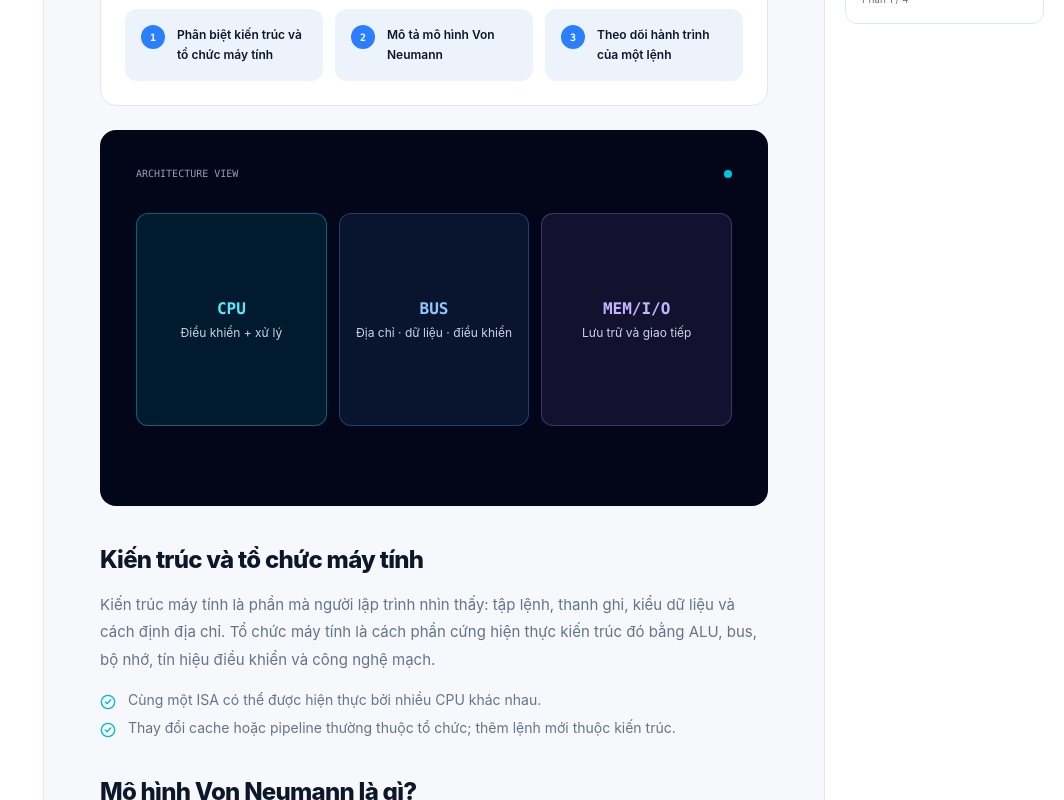
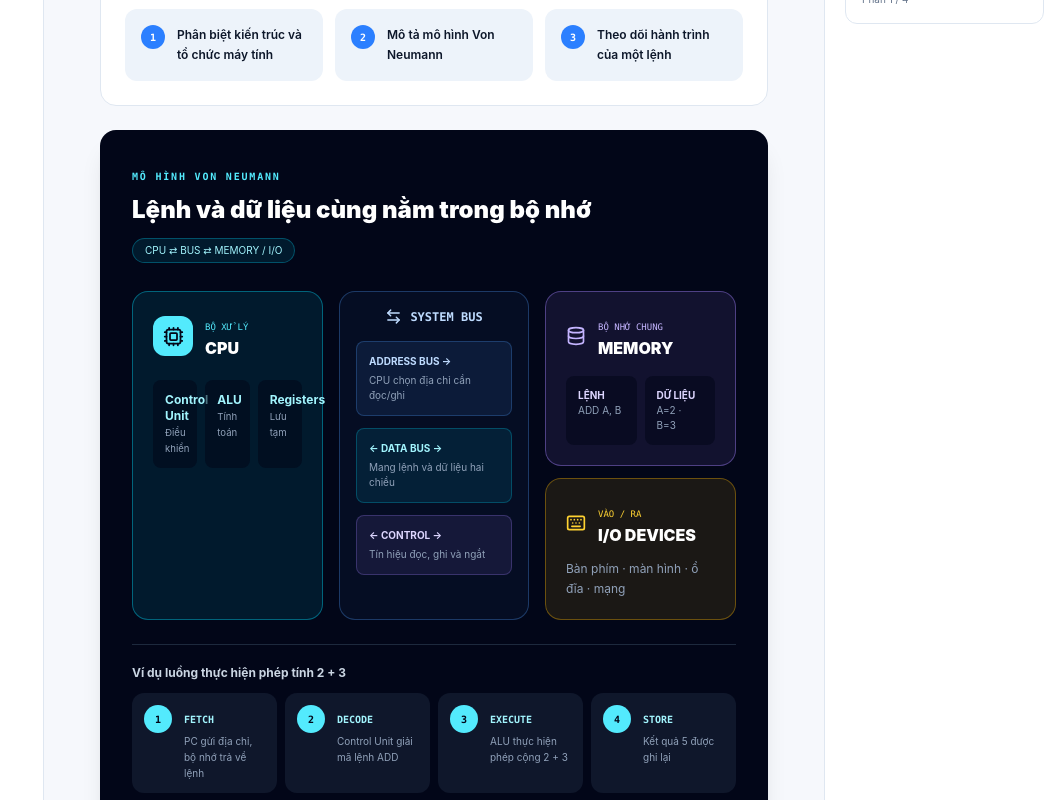
Before and after one commit to Hung007dn/ute-computer-architecture, a Next.js app: page /learn/tong-quan in a window 1280 px wide. Shown: the part 400-1200 px from the top of the page, without its empty margins (216-1280 px from the left). Built offline with nearby package versions, Linux system fonts and the light colour scheme.

Commit message:
Redesign the Von Neumann diagram

```diff
--- a/components/lesson-content-tabs.tsx
+++ b/components/lesson-content-tabs.tsx
@@ -8,11 +8,15 @@ import { LessonActions } from "@/components/lesson-actions";
 import {
   AlertTriangle,
   ArrowLeft,
+  ArrowLeftRight,
   ArrowRight,
   BookOpen,
   Calculator,
   CheckCircle2,
   Clock3,
+  Cpu,
+  Database,
+  Keyboard,
   Lightbulb,
   List,
   PlayCircle,
@@ -27,6 +31,53 @@ const sections = [
   { id: "video" as const, label: "Video minh họa", shortLabel: "Video", icon: PlayCircle },
   { id: "quiz" as const, label: "Quiz cuối chương", shortLabel: "Quiz", icon: Calculator },
 ];
+
+function VonNeumannVisual() {
+  const steps = [
+    { number: "1", title: "FETCH", detail: "PC gửi địa chỉ, bộ nhớ trả về lệnh" },
+    { number: "2", title: "DECODE", detail: "Control Unit giải mã lệnh ADD" },
+    { number: "3", title: "EXECUTE", detail: "ALU thực hiện phép cộng 2 + 3" },
+    { number: "4", title: "STORE", detail: "Kết quả 5 được ghi lại" },
+  ];
+
+  return (
+    <section className="overflow-hidden rounded-2xl bg-slate-950 p-5 text-white shadow-xl sm:p-8">
+      <div className="flex flex-wrap items-start justify-between gap-3">
+        <div><span className="mono text-[10px] font-bold tracking-[.18em] text-cyan-300">MÔ HÌNH VON NEUMANN</span><h2 className="mt-2 text-xl font-black sm:text-2xl">Lệnh và dữ liệu cùng nằm trong bộ nhớ</h2></div>
+        <span className="rounded-full border border-cyan-400/30 bg-cyan-400/10 px-3 py-1 text-[10px] text-cyan-200">CPU ⇄ BUS ⇄ MEMORY / I/O</span>
+      </div>
+
+      <div className="mt-7 grid items-stretch gap-4 lg:grid-cols-[1fr_190px_1fr]">
+        <div className="rounded-2xl border border-cyan-400/40 bg-cyan-400/10 p-5">
+          <div className="flex items-center gap-3"><span className="grid h-10 w-10 place-items-center rounded-xl bg-cyan-300 text-slate-950"><Cpu size={21}/></span><div><small className="mono text-[9px] text-cyan-300">BỘ XỬ LÝ</small><h3 className="font-black">CPU</h3></div></div>
+          <div className="mt-5 grid gap-2 text-xs sm:grid-cols-3 lg:grid-cols-1 xl:grid-cols-3"><span className="rounded-lg bg-slate-950/55 p-3"><b className="block text-cyan-200">Control Unit</b><small className="text-slate-400">Điều khiển</small></span><span className="rounded-lg bg-slate-950/55 p-3"><b className="block text-cyan-200">ALU</b><small className="text-slate-400">Tính toán</small></span><span className="rounded-lg bg-slate-950/55 p-3"><b className="block text-cyan-200">Registers</b><small className="text-slate-400">Lưu tạm</small></span></div>
+        </div>
+
+        <div className="rounded-2xl border border-blue-400/30 bg-blue-400/5 p-4">
+          <div className="flex items-center justify-center gap-2 text-blue-200"><ArrowLeftRight size={17}/><b className="mono text-xs">SYSTEM BUS</b></div>
+          <div className="mt-4 space-y-3 text-[10px]">
+            <div className="rounded-lg border border-blue-400/25 bg-blue-400/10 p-3"><b className="text-blue-200">ADDRESS BUS →</b><span className="mt-1 block text-slate-400">CPU chọn địa chỉ cần đọc/ghi</span></div>
+            <div className="rounded-lg border border-cyan-400/25 bg-cyan-400/10 p-3"><b className="text-cyan-200">← DATA BUS →</b><span className="mt-1 block text-slate-400">Mang lệnh và dữ liệu hai chiều</span></div>
+            <div className="rounded-lg border border-violet-400/25 bg-violet-400/10 p-3"><b className="text-violet-200">← CONTROL →</b><span className="mt-1 block text-slate-400">Tín hiệu đọc, ghi và ngắt</span></div>
+          </div>
+        </div>
+
+        <div className="grid gap-3 sm:grid-cols-2 lg:grid-cols-1">
+          <div className="rounded-2xl border border-violet-400/40 bg-violet-400/10 p-5">
+            <div className="flex items-center gap-3"><Database size={20} className="text-violet-300"/><div><small className="mono text-[9px] text-violet-300">BỘ NHỚ CHUNG</small><h3 className="font-black">MEMORY</h3></div></div>
+            <div className="mt-4 grid grid-cols-2 gap-2 text-[10px]"><span className="rounded-lg bg-slate-950/55 p-3"><b className="block text-violet-200">LỆNH</b><span className="text-slate-400">ADD A, B</span></span><span className="rounded-lg bg-slate-950/55 p-3"><b className="block text-violet-200">DỮ LIỆU</b><span className="text-slate-400">A=2 · B=3</span></span></div>
+          </div>
+          <div className="rounded-2xl border border-amber-400/35 bg-amber-400/10 p-5">
+            <div className="flex items-center gap-3"><Keyboard size={20} className="text-amber-300"/><div><small className="mono text-[9px] text-amber-300">VÀO / RA</small><h3 className="font-black">I/O DEVICES</h3></div></div>
+            <p className="mt-3 text-xs leading-5 text-slate-400">Bàn phím · màn hình · ổ đĩa · mạng</p>
+          </div>
+        </div>
+      </div>
+
+      <div className="mt-6 border-t border-slate-800 pt-5"><p className="mb-3 text-xs font-bold text-slate-300">Ví dụ luồng thực hiện phép tính 2 + 3</p><div className="grid gap-2 sm:grid-cols-2 xl:grid-cols-4">{steps.map(step => <div key={step.number} className="flex gap-3 rounded-xl bg-slate-900 p-3"><span className="mono grid h-7 w-7 shrink-0 place-items-center rounded-full bg-cyan-300 text-[10px] font-black text-slate-950">{step.number}</span><div><b className="mono text-[10px] text-cyan-200">{step.title}</b><p className="mt-1 text-[10px] leading-4 text-slate-400">{step.detail}</p></div></div>)}</div></div>
+    </section>
+  );
+}
 
 function ArchitectureVisual({ content }: { content: ChapterLessonContent }) {
   return (
@@ -47,7 +98,7 @@ function SectionContent({ active, chapter }: { active: SectionId; chapter: Chapt
           <div className="flex items-center gap-2"><Target size={18} className="text-blue-500" /><h2 className="font-black">Học xong chương này, bạn có thể</h2></div>
           <div className="mt-4 grid gap-3 sm:grid-cols-3">{content.objectives.map((objective, index) => <div key={objective} className="flex gap-3 rounded-xl bg-soft p-4"><span className="mono grid h-6 w-6 shrink-0 place-items-center rounded-full bg-blue-500 text-[10px] font-bold text-white">{index + 1}</span><p className="text-xs font-semibold leading-5">{objective}</p></div>)}</div>
         </section>
-        <ArchitectureVisual content={content} />
+        {chapter.slug === "tong-quan" ? <VonNeumannVisual /> : <ArchitectureVisual content={content} />}
         <section className="prose-area">
           {content.sections.map(section => <div key={section.title}><h2>{section.title}</h2><p>{section.body}</p>{section.points && <ul className="mt-4 space-y-2">{section.points.map(point => <li key={point} className="flex gap-3 text-sm text-muted"><CheckCircle2 size={16} className="mt-1 shrink-0 text-cyan-500" /><span>{point}</span></li>)}</ul>}</div>)}
           <div className="note"><Lightbulb className="shrink-0" /><div><strong>Điểm cần nhớ</strong><p>{content.takeaway}</p></div></div>
```
